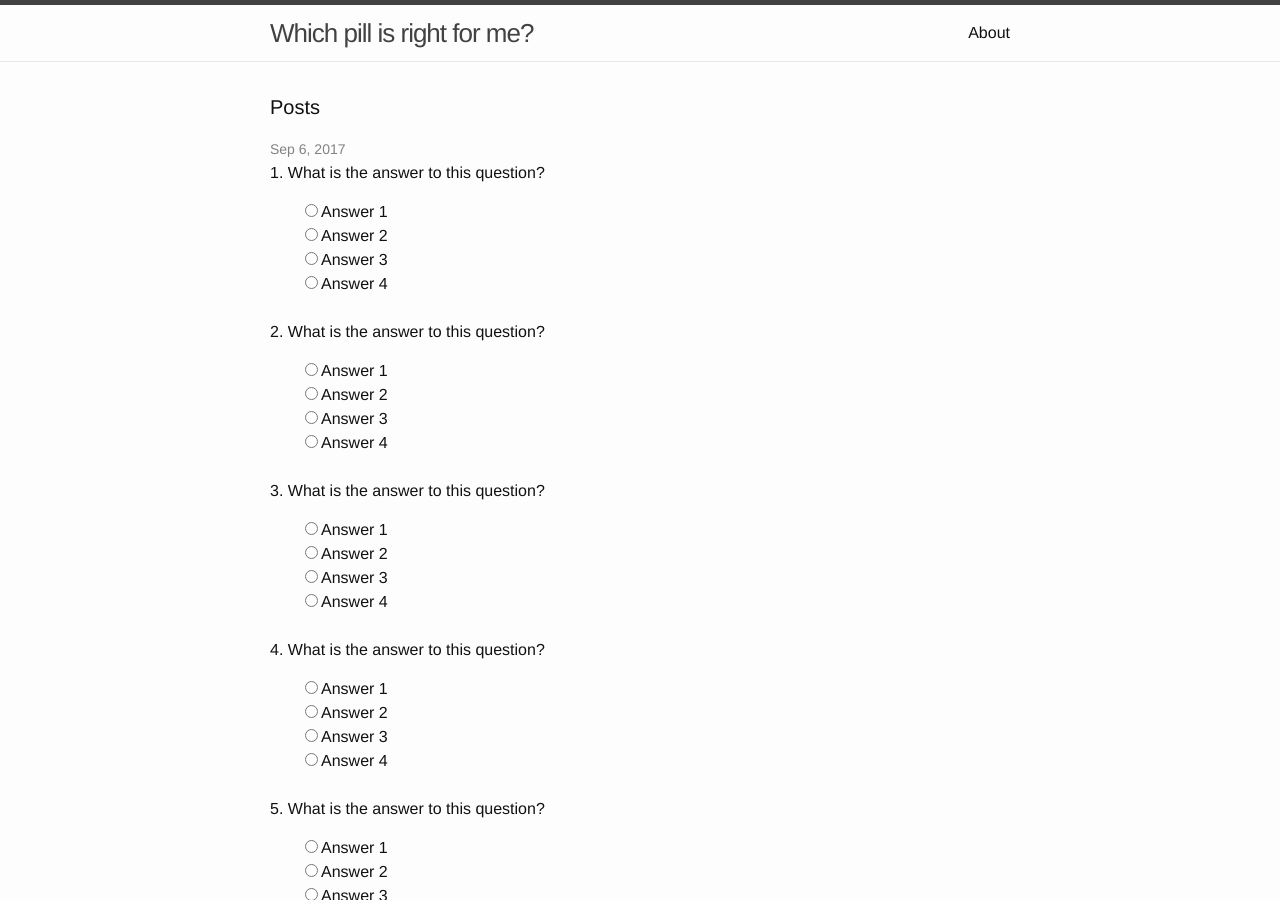
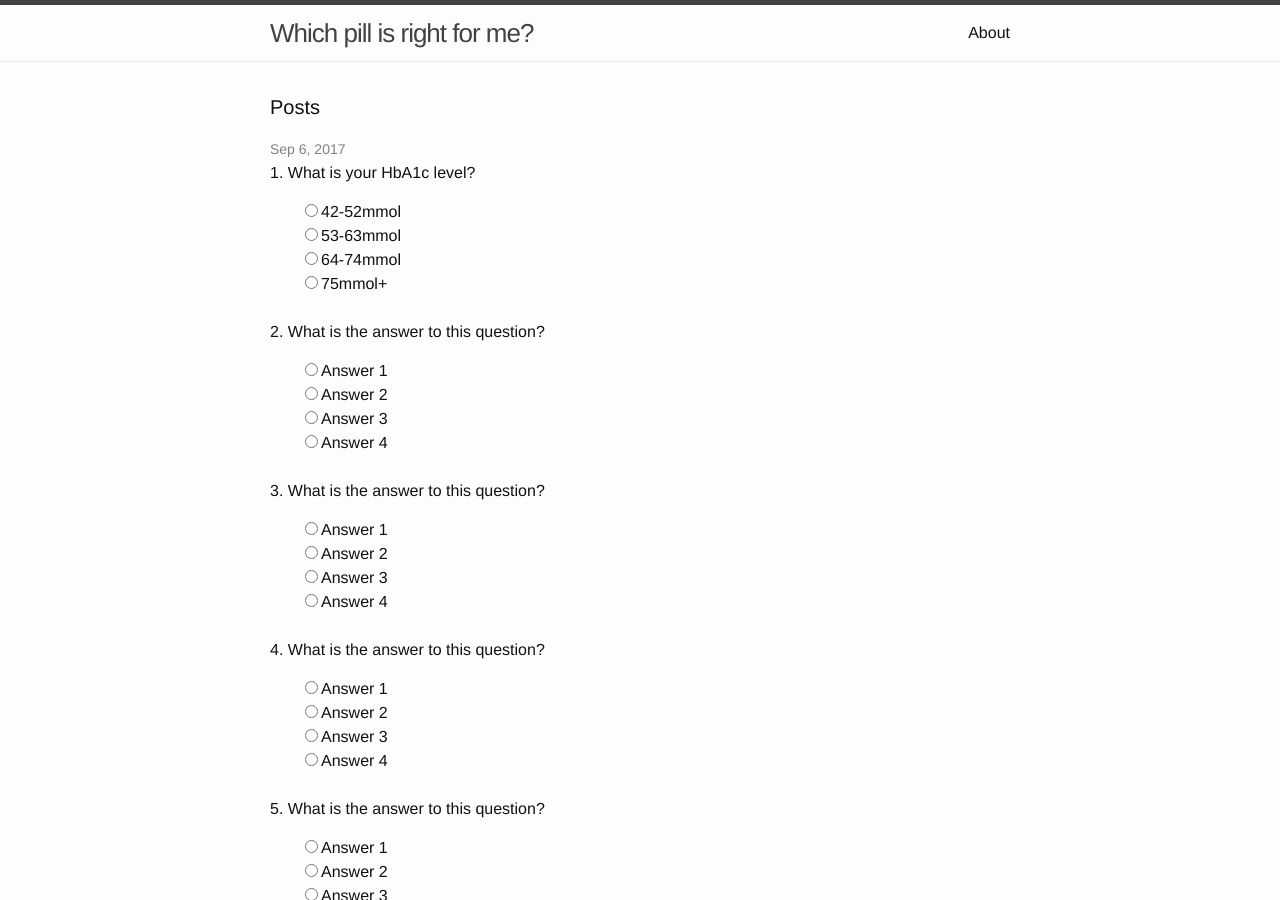
Before and after one commit to michaelwhitman/michaelwhitman.github.io, a Jekyll site: the page built from index.html, in a window 1280 px wide and 900 px high. Built offline with Jekyll 4.4.1, drawn with Linux system fonts in a browser that asks for light colours.

Commit message:
Update index.html

```diff
--- a/index.html
+++ b/index.html
@@ -11,13 +11,13 @@ layout: default
       <li>
         <span class="post-meta">{{ post.date | date: "%b %-d, %Y" }}</span>
 
-        <p class="question">1. What is the answer to this question?</p>
+        <p class="question">1. What is your HbA1c level?</p>
 
 <ul class="answers">
-<input type="radio" name="q1" value="a" id="q1a"><label for="q1a">Answer 1</label><br/>
-<input type="radio" name="q1" value="b" id="q1b"><label for="q1b">Answer 2</label><br/>
-<input type="radio" name="q1" value="c" id="q1c"><label for="q1c">Answer 3</label><br/>
-<input type="radio" name="q1" value="d" id="q1d"><label for="q1d">Answer 4</label><br/>
+<input type="radio" name="q1" value="a" id="q1a"><label for="q1a">42-52mmol</label><br/>
+<input type="radio" name="q1" value="b" id="q1b"><label for="q1b">53-63mmol</label><br/>
+<input type="radio" name="q1" value="c" id="q1c"><label for="q1c">64-74mmol</label><br/>
+<input type="radio" name="q1" value="d" id="q1d"><label for="q1d">75mmol+</label><br/>
 </ul>
 <br/>
 
```
